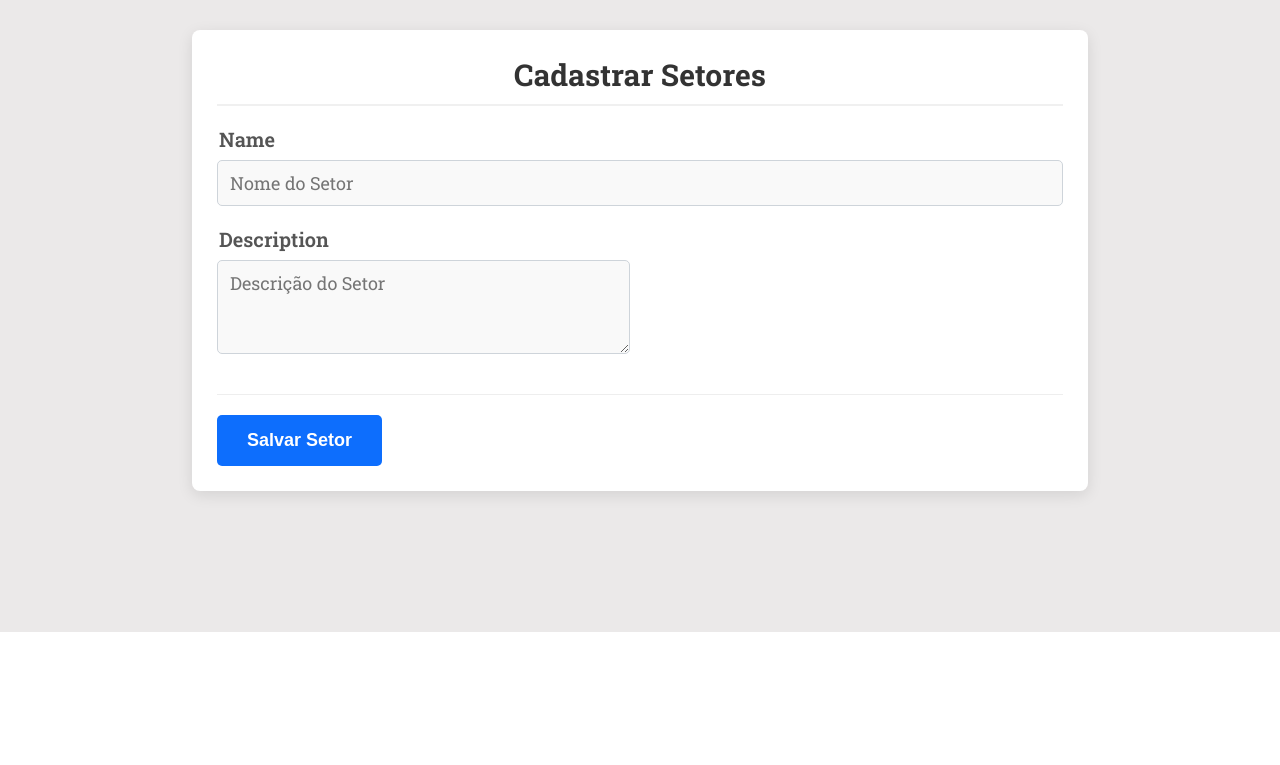
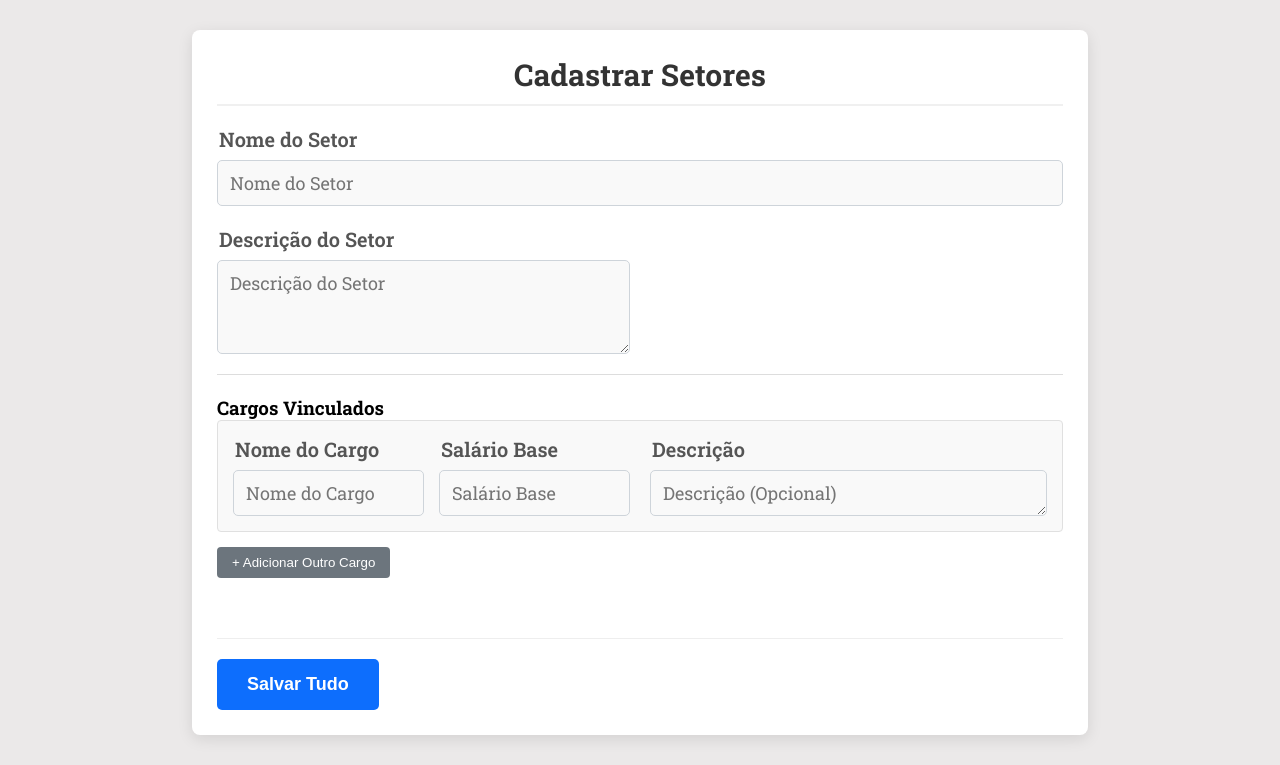
Before and after one commit to ricardoaufe/ProjetoRH, a Django app: page /departments/create/ in a window 1280 px wide; the page is wider, and only the part inside the window is pictured. Shown: the part 168-933 px from the top of that part. Before the commit the page ends 800 px from the top of that part, so only its background shows below. Run offline with Django 5.2, Linux system fonts and the light colour scheme; the visitor is signed in with stand-in values (Sample User, id 1); some libraries are stand-ins or nearby versions.

Commit message:
Criação de cargos vinculados com setores

```diff
--- a/rhcontrol/forms.py
+++ b/rhcontrol/forms.py
@@ -109,7 +109,29 @@ class DepartmentForm(forms.ModelForm):
     class Meta:
         model = Department
         fields = ['name', 'description']
+        labels = {
+            'name': 'Nome do Setor',
+            'description': 'Descrição do Setor',
+        }
         widgets = {
             'name': forms.TextInput(attrs={'class': 'form-control', 'placeholder': 'Nome do Setor'}),
             'description': forms.Textarea(attrs={'class': 'form-control', 'placeholder': 'Descrição do Setor', 'rows': 3}),
         }
+
+JobTitleFormSet = forms.inlineformset_factory(
+    Department,
+    JobTitle,
+    fields=['name', 'base_salary', 'description'],
+    extra=1,
+    can_delete=True,
+    labels={
+        'name': 'Nome do Cargo',
+        'base_salary': 'Salário Base',
+        'description': 'Descrição',
+    },
+    widgets={
+        'name': forms.TextInput(attrs={'class': 'form-control', 'placeholder': 'Nome do Cargo'}),
+        'base_salary': forms.NumberInput(attrs={'class': 'form-control', 'placeholder': 'Salário Base', 'step': '0.01'}),
+        'description': forms.Textarea(attrs={'class': 'form-control', 'placeholder': 'Descrição (Opcional)', 'rows': 1}),
+    }
+)
--- a/rhcontrol/templates/dashboard/pages/departments/form.html
+++ b/rhcontrol/templates/dashboard/pages/departments/form.html
@@ -1,6 +1,6 @@
 {% extends 'global/base.html' %}
 
-{% block title %} Cadastrar Setores | {% endblock title %}
+{% block title %} {{ title }} | {% endblock title %}
 
 {% block content %}
 
@@ -12,20 +12,99 @@
 
         <div class="form-content">
             {% include 'partials/form_field.html' with field=form.name label="Nome do Setor" %}
-            {% include 'partials/form_field.html' with field=form.description label="Descrição" %}
+            {% include 'partials/form_field.html' with field=form.description label="Descrição do Setor" %}
+        </div>
+
+        <hr style="margin: 20px 0; border: 0; border-top: 1px solid #ddd;">
+
+        <h3>Cargos Vinculados</h3>
+
+        {{ formset.management_form }}
+
+        <div id="job-titles-container">
+            {% for job_form in formset %}
+                <div class="job-title-row">
+                    {% for hidden in job_form.hidden_fields %}
+                        {{ hidden }}
+                    {% endfor %}
+
+                    <div class="form-content" style="border: 1px solid #e0e0e0; padding: 15px; margin-bottom: 15px; border-radius: 4px; background-color: #f9f9f9;">
+
+                        <div style="display: flex; gap: 15px; flex-wrap: wrap;">
+                            <div style="flex: 1;">
+                                {% include 'partials/form_field.html' with field=job_form.name label="Nome do Cargo" %}
+                            </div>
+                            <div style="flex: 1;">
+                                {% include 'partials/form_field.html' with field=job_form.base_salary label="Salário Base" %}
+                            </div>
+                        </div>
+
+                        {% include 'partials/form_field.html' with field=job_form.description label="Descrição do Cargo" %}
+
+                        {% if formset.can_delete and job_form.instance.pk %}
+                            <div style="margin-top: 10px; color: #dc3545;">
+                                {{ job_form.DELETE }} <label for="{{ job_form.DELETE.id_for_label }}">Excluir este cargo</label>
+                            </div>
+                        {% endif %}
+                    </div>
+                </div>
+            {% endfor %}
+        </div>
+
+        <button type="button" id="add-job-btn" style="background-color: #6c757d; color: white; border: none; padding: 8px 15px; border-radius: 4px; cursor: pointer; margin-bottom: 20px;">
+            + Adicionar Outro Cargo
+        </button>
+
+        <div id="empty-form" style="display:none;">
+            <div class="job-title-row">
+                <div class="form-content" style="border: 1px solid #e0e0e0; padding: 15px; margin-bottom: 15px; border-radius: 4px; background-color: #f9f9f9;">
+                    <div style="display: flex; gap: 15px; flex-wrap: wrap;">
+                        <div style="flex: 1;">
+                            {% include 'partials/form_field.html' with field=formset.empty_form.name label="Nome do Cargo" %}
+                        </div>
+                        <div style="flex: 1;">
+                            {% include 'partials/form_field.html' with field=formset.empty_form.base_salary label="Salário Base" %}
+                        </div>
+                    </div>
+                    {% include 'partials/form_field.html' with field=formset.empty_form.description label="Descrição do Cargo" %}
+                </div>
+            </div>
         </div>
 
         <div class="form-actions">
-            <button type="submit" class="btn-save">Salvar Setor</button>
+            <button type="submit" class="btn-save">Salvar Tudo</button>
             {% if form.instance.pk %}
                 <a href="{% url 'rhcontrol:department_delete' pk=form.instance.pk %}" class="btn-delete">
                     <i class="fa fa-trash"></i> Excluir Setor
                 </a>
             {% endif %}
-
         </div>
     </form>
+</div>
 
+<script>
+    document.addEventListener('DOMContentLoaded', function() {
+        const addBtn = document.getElementById('add-job-btn');
+        const container = document.getElementById('job-titles-container');
+        // O ID abaixo deve corresponder ao related_name do seu model. Se usou related_name='job_titles', o Django gera id_job_titles-TOTAL_FORMS
+        const totalForms = document.getElementById('id_job_titles-TOTAL_FORMS');
 
-</div>
+        addBtn.addEventListener('click', function(e) {
+            e.preventDefault();
+
+            let formIdx = totalForms.value;
+            const emptyFormHtml = document.getElementById('empty-form').innerHTML;
+
+            // Substitui o __prefix__ pelo índice numérico atual
+            const newFormHtml = emptyFormHtml.replace(/__prefix__/g, formIdx);
+
+            const newDiv = document.createElement('div');
+            newDiv.innerHTML = newFormHtml;
+            container.appendChild(newDiv.firstElementChild);
+
+            totalForms.value = parseInt(formIdx) + 1;
+        });
+    });
+</script>
+
 {% endblock content %}
--- a/rhcontrol/templates/dashboard/pages/employee/list.html
+++ b/rhcontrol/templates/dashboard/pages/employee/list.html
@@ -40,7 +40,7 @@
             {% for employee in object_list %}
             <tr>
                 <td>
-                    {% if employee.status == 'active' %}
+                    {% if employee.termination_date is None %}
                     <div class="status-cell">
                         <span class="status-dot status-active">Ativo</span>
                     </div>
--- a/rhcontrol/views.py
+++ b/rhcontrol/views.py
@@ -4,7 +4,7 @@ from django.urls import reverse
 from rhcontrol.models import Employee, Vacation, Training, JobTitle, Department
 from django.db.models import Q
 from django.core.paginator import Paginator
-from .forms import LoginForm, EmployeeForm, VacationForm, TrainingForm, UserUpdateForm, DepartmentForm
+from .forms import LoginForm, EmployeeForm, VacationForm, TrainingForm, UserUpdateForm, DepartmentForm, JobTitleFormSet
 from django.contrib.auth.forms import AuthenticationForm, PasswordChangeForm
 from django.contrib.auth import login, authenticate, logout, update_session_auth_hash
 from django.contrib.auth.models import User
@@ -405,30 +405,46 @@ def department_list(request):
 def department_create(request):
     if request.method == 'POST':
         form = DepartmentForm(request.POST)
+        formset = JobTitleFormSet(request.POST)
         if form.is_valid():
-            form.save()
+            department = form.save()
+
+            formset.instance = department
+            formset.save()
+
             messages.success(request, 'Setor criado com sucesso!')
             return redirect('rhcontrol:department_list')
     else:
         form = DepartmentForm()
+        formset = JobTitleFormSet()
 
     return render(request, 'dashboard/pages/departments/form.html', {
         'form': form,
+        'formset': formset,
         'title': 'Cadastrar Setores'
     })
 
 @login_required
 def department_update(request, pk):
     department = get_object_or_404(Department, pk=pk)
-    form = DepartmentForm(request.POST or None, instance=department)
 
-    if form.is_valid():
-        form.save()
-        messages.success(request, 'Setor atualizado com sucesso!')
-        return redirect('rhcontrol:department_list')
+    if request.method == 'POST':
+        form = DepartmentForm(request.POST or None, instance=department)
+        formset = JobTitleFormSet(request.POST or None, instance=department)
+
+        if form.is_valid() and formset.is_valid():
+            form.save()
+            formset.save()
+            messages.success(request, 'Setor atualizado com sucesso!')
+            return redirect('rhcontrol:department_list')
+
+    else:
+        form = DepartmentForm(instance=department)
+        formset = JobTitleFormSet(instance=department)
 
     return render(request, 'dashboard/pages/departments/form.html', {
         'form': form,
+        'formset': formset,
         'title': 'Editar Setor'
     })
 
```
